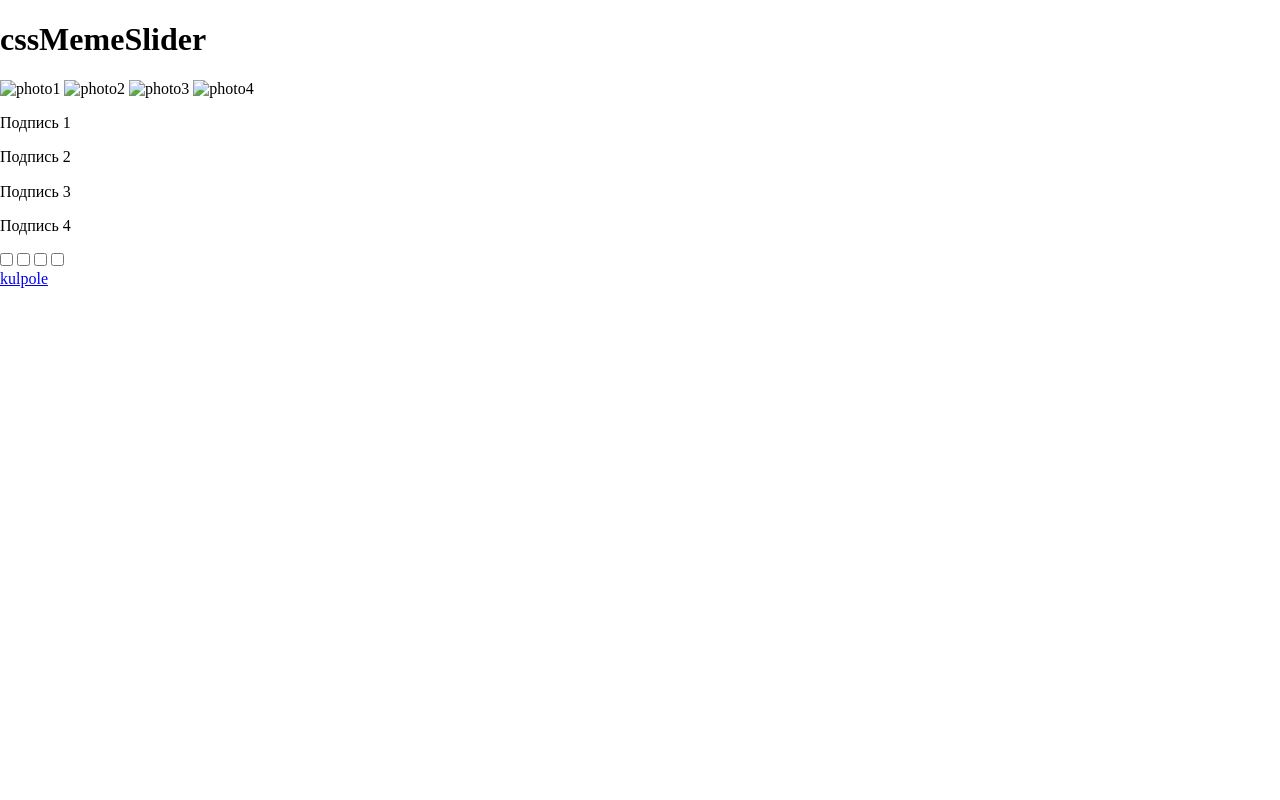
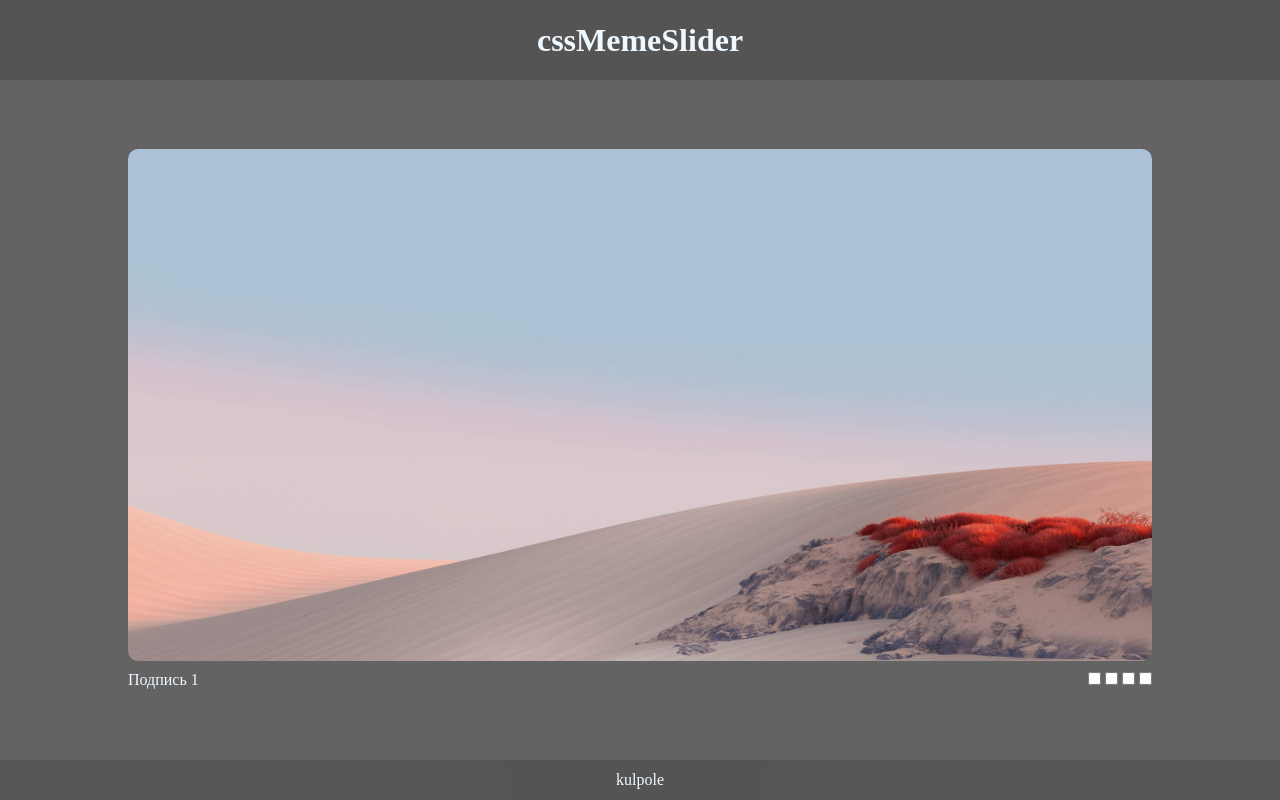
Before and after one commit to kulpole/cssMemeSlider, a plain HTML site: page cssMemeSlider/index.html in a window 1280 px wide. Drawn offline with Linux system fonts and the light colour scheme.

Commit message:
feat: add basic styles (Fri, Sep 13, 2024 05:42:42 PM)

```diff
--- a/cssMemeSlider/index.html
+++ b/cssMemeSlider/index.html
@@ -10,16 +10,21 @@
 </head>
 
 <body>
-    <header>
+    <header class="header">
+        <div class="container">
+            <div class="header-content">
                 <h1>cssMemeSlider</h1>
+            </div>
+        </div>
     </header>
     <main>
+        <div class="container">
             <div class="slider">
                 <div class="photos">
-                <img class="photo1" src="" alt="photo1">
-                <img class="photo2" src="" alt="photo2">
-                <img class="photo3" src="" alt="photo3">
-                <img class="photo4" src="" alt="photo4">
+                    <img class="photo1" src="/cssMemeSlider/images/testimg1.png" alt="photo1">
+                    <img class="photo2" src="/cssMemeSlider/images/testimg2.png" alt="photo2">
+                    <img class="photo3" src="/cssMemeSlider/images/testimg3.png" alt="photo3">
+                    <img class="photo4" src="/cssMemeSlider/images/testimg4.png" alt="photo4">
                 </div>
                 <div class="slider-content">
                     <div class="signatures">
@@ -36,9 +41,14 @@
                     </div>
                 </div>
             </div>
+        </div>
     </main>
-    <footer>
+    <footer class="footer">
+        <div class="container">
+            <div class="footer-content">
                 <a href="https://github.com/kulpole">kulpole</a>
+            </div>
+        </div>
     </footer>
 </body>
 
--- a/cssMemeSlider/styles.css
+++ b/cssMemeSlider/styles.css
@@ -0,0 +1,98 @@
+body {
+    display: flex;
+    flex-direction: column;
+    justify-content: space-between;
+    height: 100vh;
+    background: rgba(22, 22, 22, 0.667);
+}
+
+a {
+    text-decoration: none;
+    color: aliceblue;
+}
+
+.container {
+    max-width: 80%;
+    padding: 0 5%;
+    margin: 0 auto;
+}
+
+.header {
+    display: flex;
+    align-items: center;
+    height: 10%;
+    background: rgba(28, 28, 28, 0.2);
+}
+
+.header-content {
+    display: flex;
+    justify-content: center;
+}
+
+h1 {
+    margin: 0;
+    color: aliceblue;
+}
+
+main {
+    display: flex;
+    align-items: center;
+    height: 85%;
+}
+
+.slider {
+    display: flex;
+    flex-direction: column;
+}
+
+.photos {
+    display: flex;
+    overflow: hidden;
+    max-width: 80vw;
+    border-radius: 10px;
+}
+
+img {
+    max-width: 80vw;
+}
+
+.slider-content {
+    display: flex;
+    justify-content: space-between;
+    margin-top: 10px;
+}
+
+.signatures {
+    display: flex;
+    flex-direction: column;
+    overflow: hidden;
+    height: 20px;
+}
+
+p {
+    margin: 0;
+    color: aliceblue
+}
+
+.footer {
+    display: flex;
+    align-items: center;
+    height: 5%;
+    background: rgba(28, 28, 28, 0.2);
+}
+
+.footer-content {
+    display: flex;
+    justify-content: center;
+}
+
+@media (max-width: 500px) {
+    .slider-content {
+        flex-direction: column-reverse;
+        align-items: center;
+    }
+
+    .nav{
+        margin: 30px 0;
+    }
+}
```
Also changed, not shown: cssMemeSlider/images/testimg1.png (added), cssMemeSlider/images/testimg2.png (added), cssMemeSlider/images/testimg3.png (added), cssMemeSlider/images/testimg4.png (added). Lines whose indentation alone changed are shown as unchanged.
